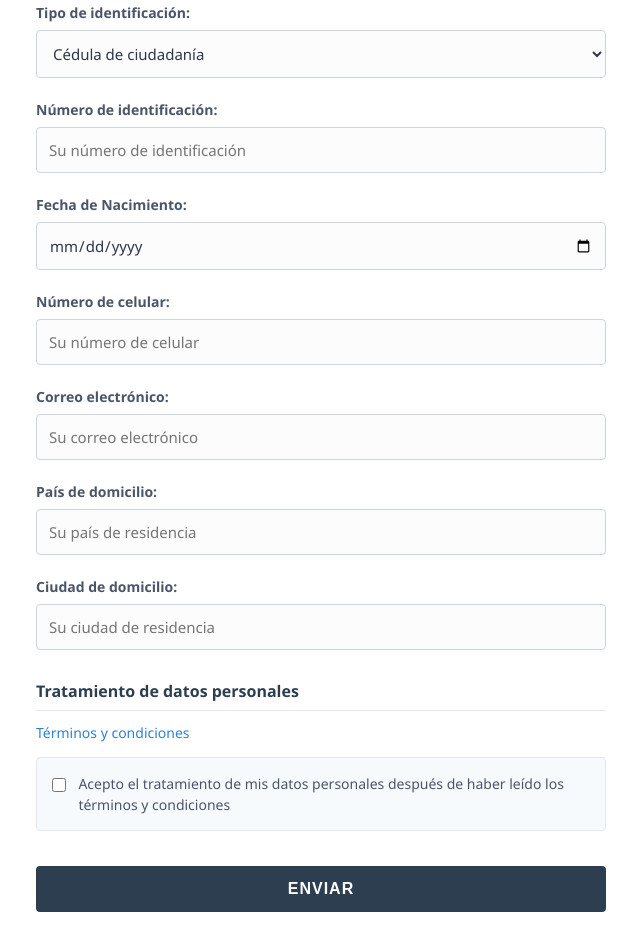
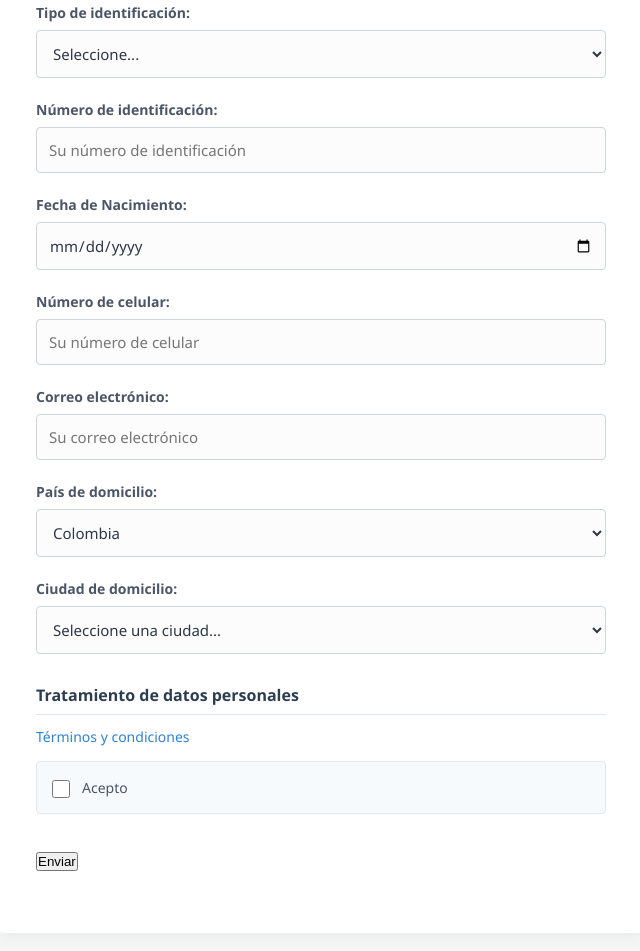
Before and after one commit to Waltersena8/Formulario_1_08_2026, a plain HTML site: page index.html in a window 1280 px wide. Shown: the part 325-1276 px from the top of the page, without its empty margins (319-959 px from the left). Drawn offline with Linux system fonts and the light colour scheme.

Commit message:
Refactor form elements to use select and button

```diff
--- a/index.html
+++ b/index.html
@@ -29,9 +29,10 @@
 
                 <div id="grupo-tipo-identificacion" class="form-group">
                     <label id="label-tipo-identificacion" for="tipo_identificacion">Tipo de identificación:</label>
-                    <select id="tipo_identificacion" name="tipo_identificacion"  required>
-                        <option value="" disable >Seleccione...</option>
-                        <option id="opcion-cc" value="13" selected>Cédula de ciudadanía</option>
+                    <!-- El placeholder de T.I. está selected y disabled -->
+                    <select id="tipo_identificacion" name="tipo_identificacion" required>
+                        <option value="" disabled selected>Seleccione...</option>
+                        <option id="opcion-cc" value="13">Cédula de ciudadanía</option>
                         <option id="opcion-ti" value="12">Tarjeta de identidad</option>
                         <option id="opcion-ce" value="21">Cédula de extranjería</option>
                         <option id="opcion-pe" value="41">Pasaporte</option>
@@ -60,12 +61,45 @@
 
                 <div id="grupo-pais" class="form-group">
                     <label id="label-pais" for="pais">País de domicilio:</label>
-                    <input type="text" id="pais" name="pais" placeholder="Su país de residencia" required>
+                    <select id="pais" name="pais" required>
+                        <!-- Excepción según tablero: Placeholder 1, disabled. Colombia es selected -->
+                        <option value="1" disabled>Seleccione un país...</option>
+                        <option value="169" selected>Colombia</option>
+                        <option value="249">Estados Unidos</option>
+                        <option value="245">España</option>
+                    </select>
                 </div>
 
                 <div id="grupo-ciudad" class="form-group">
-                <label id="label-ciudad" for="ciudad">Ciudad de domicilio:</label>
-                <input type="text" id="ciudad" name="ciudad" placeholder="Su ciudad de residencia" required>
+                    <label id="label-ciudad" for="ciudad">Ciudad de domicilio:</label>
+                    <select id="ciudad" name="ciudad" required>
+                        <!-- Mínimo 5 ciudades por país agrupadas sin JS. Placeholder Idem País (1, disabled) -->
+                        <option value="1" disabled selected>Seleccione una ciudad...</option>
+
+                        <optgroup label="Colombia">
+                            <option value="11001">Bogotá, D.C.</option>
+                            <option value="05001">Medellín</option>
+                            <option value="76001">Cali</option>
+                            <option value="08001">Barranquilla</option>
+                            <option value="13001">Cartagena</option>
+                        </optgroup>
+
+                        <optgroup label="Estados Unidos">
+                            <option value="US-NY">Nueva York</option>
+                            <option value="US-MI">Miami</option>
+                            <option value="US-LA">Los Ángeles</option>
+                            <option value="US-CH">Chicago</option>
+                            <option value="US-HO">Houston</option>
+                        </optgroup>
+
+                        <optgroup label="España">
+                            <option value="ES-MA">Madrid</option>
+                            <option value="ES-BA">Barcelona</option>
+                            <option value="ES-VA">Valencia</option>
+                            <option value="ES-SE">Sevilla</option>
+                            <option value="ES-BI">Bilbao</option>
+                        </optgroup>
+                    </select>
                 </div>
 
                 <div id="grupo-tratamiento-datos" class="form-group">
@@ -73,13 +107,12 @@
                     <a id="enlace-terminos" href="https://www.funcionpublica.gov.co/eva/gestornormativo/norma.php?i=49981" target="_blank">Términos y condiciones</a>
 
                     <div id="grupo-checkbox">
-                        <input type="checkbox" id="tratamiento_datos" name="tratamiento_datos">
-                        <label id="label-tratamiento" for="tratamiento_datos">Acepto el tratamiento de mis datos personales después de haber leído los términos y condiciones</label>
-                    </div>
+                        <input type="checkbox" id="tratamiento_datos" name="tratamiento_datos" required>
+                        <label id="label-tratamiento" for="tratamiento_datos">Acepto
                 </div>
 
                 <div id="grupo-boton-enviar" class="form-group">
-                    <input type="submit" id="boton-enviar" value="Enviar">
+                    <button type="button">Enviar</button>
                 </div>
 
             </form>
```
